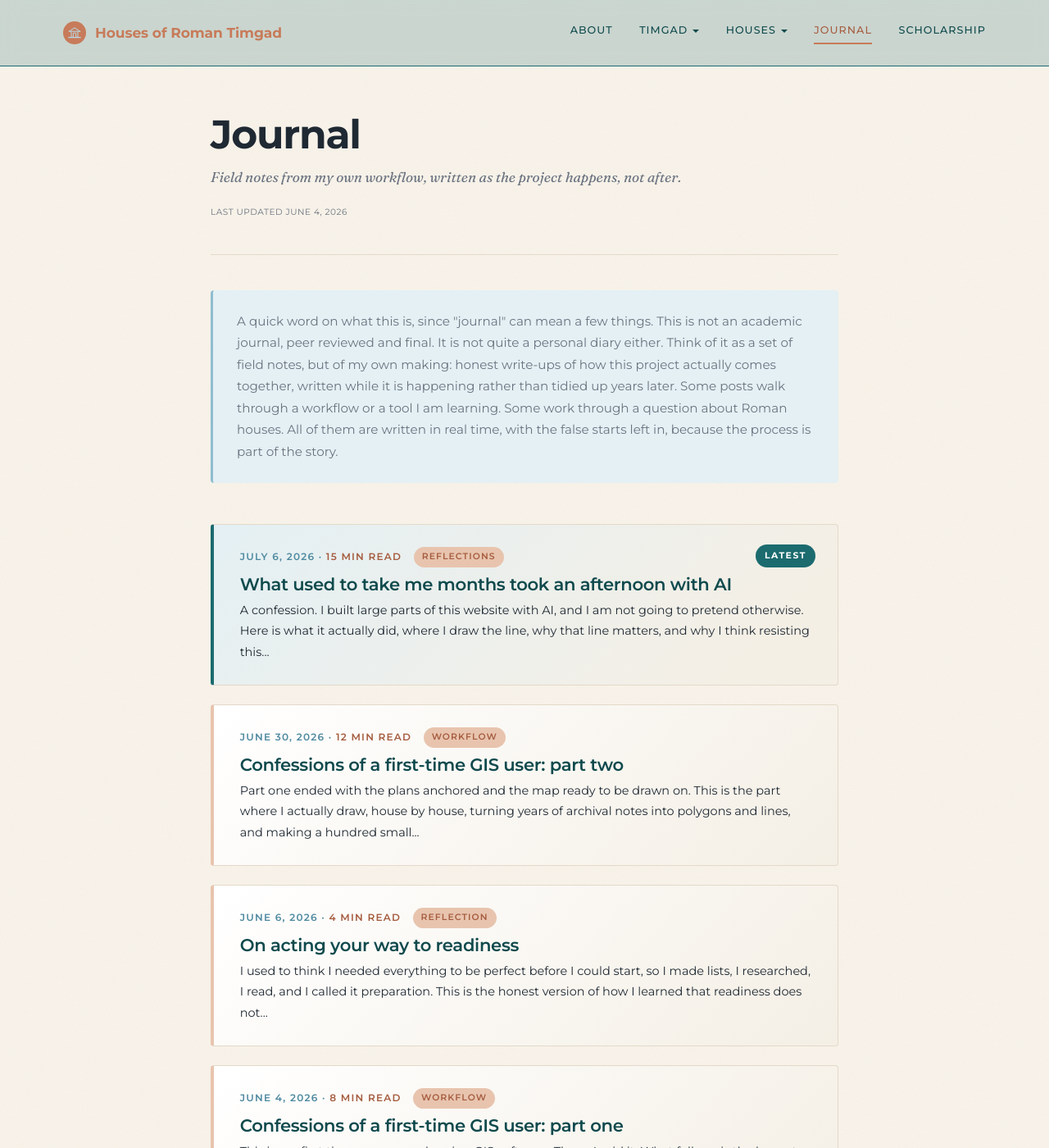
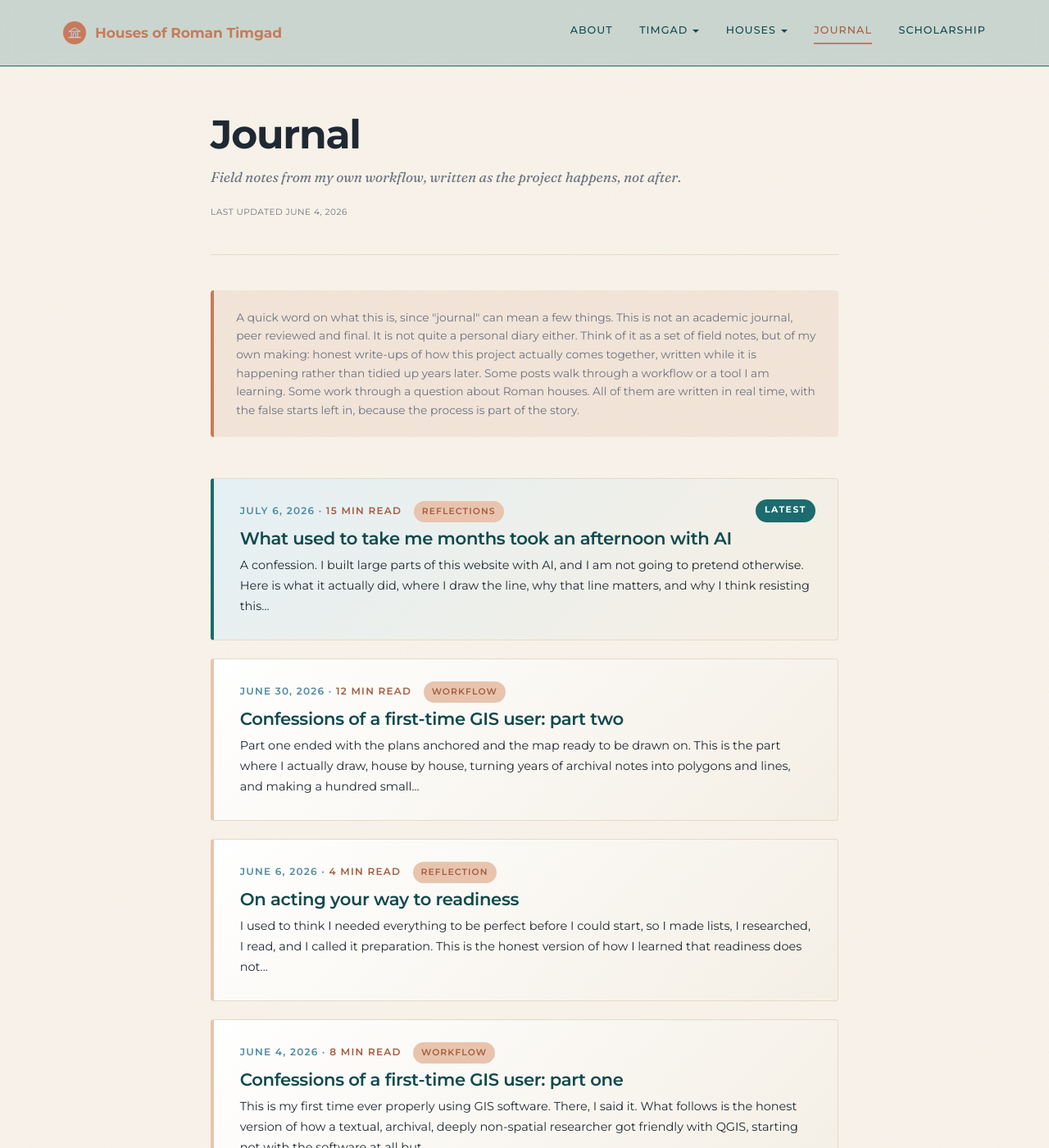
Before and after one commit to kimedher/timgadhouses, a Jekyll site: the page built from notes.md, in a window 1280 px wide and 1400 px high. Shown: the whole window at 82% size. Built offline with Jekyll 4.4.1, drawn with Linux system fonts in a browser that asks for light colours.

Commit message:
Journal intro blurb: terracotta callout style, 0.76rem

```diff
--- a/assets/css/main.scss
+++ b/assets/css/main.scss
@@ -592,13 +592,14 @@ figcaption {
 /* Journal intro blurb: set apart from the post list with a soft divider and
    generous space so the "what this is" note reads separately from the entries. */
 .page-content > p.page-intro {
-  font-size: 0.84rem;
-  color: var(--text-muted);
-  background: var(--baby-blue-soft);
-  border-left: 3px solid var(--baby-blue-mid);
+  font-size: 0.76rem;
+  color: var(--text-muted);
+  background: rgba(199, 123, 90, 0.12);
+  border-left: 4px solid var(--terracotta);
   border-radius: var(--radius);
-  padding: 1.35rem 1.6rem;
+  padding: 1.2rem 1.5rem;
   margin-bottom: 2.75rem;
+  line-height: 1.65;
 }
 
 .post-list {
```
